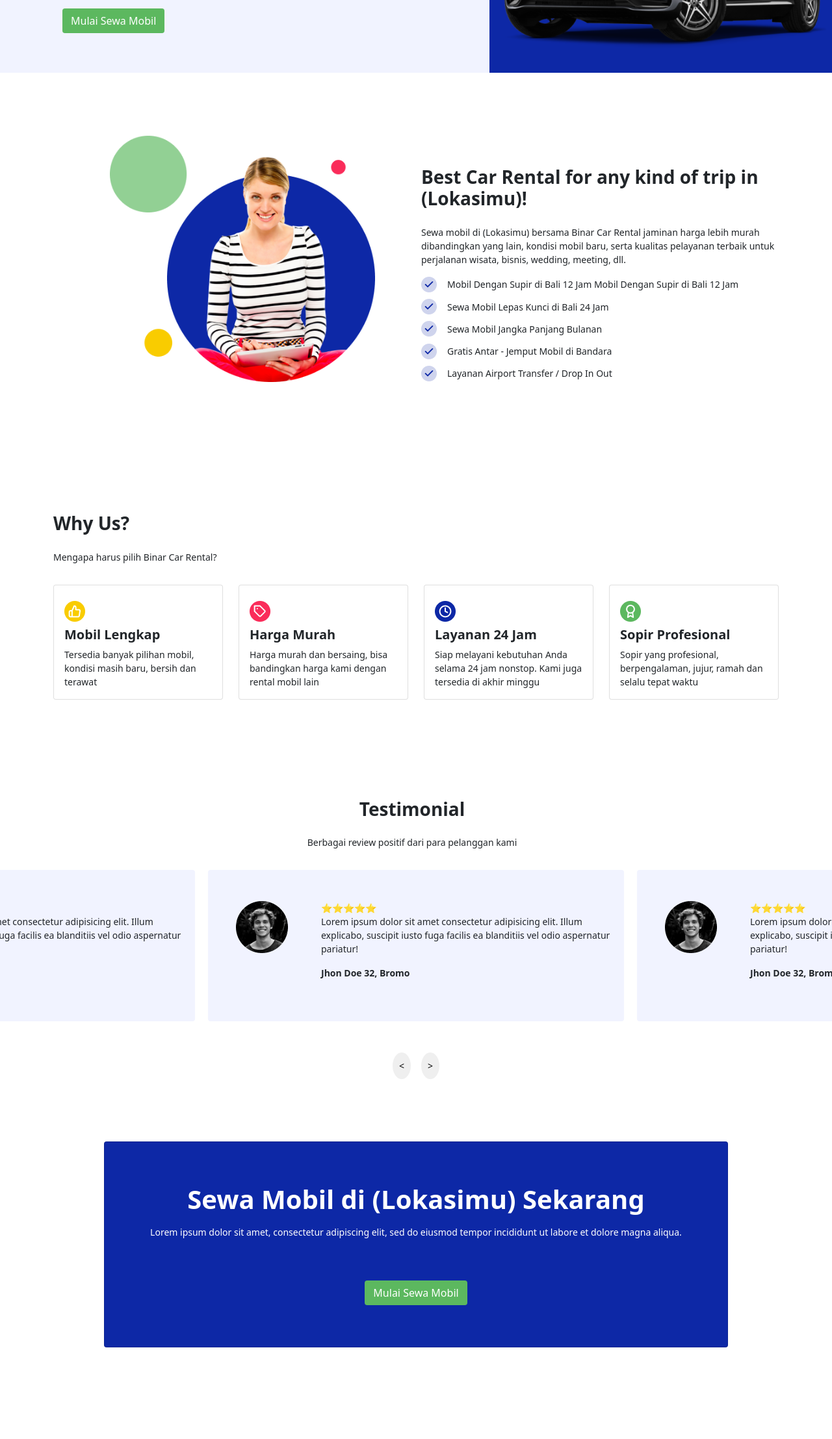
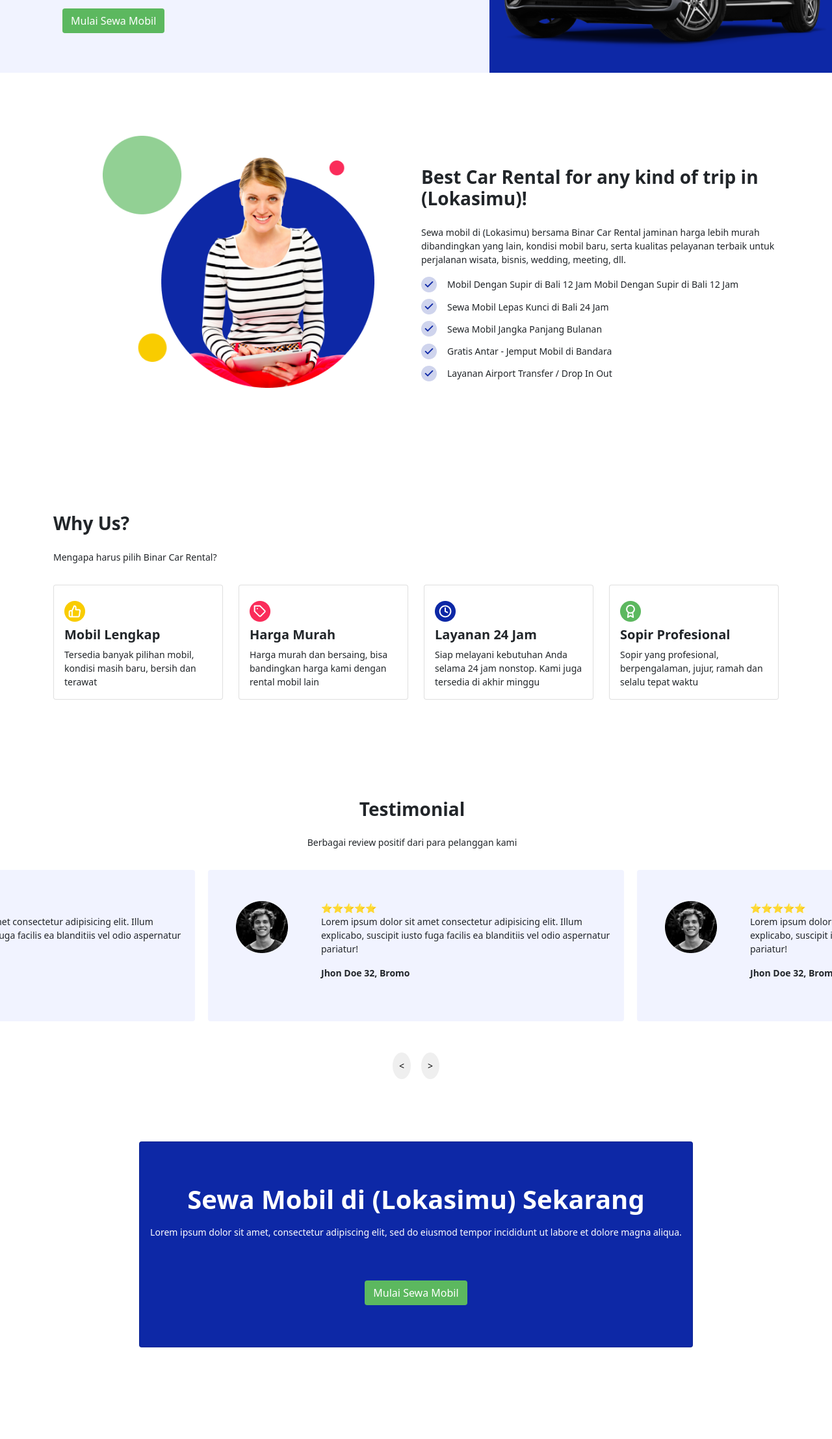
Before and after one commit to SodikulPadli/binar_challenge-2, a plain HTML site: page index.html in a window 1280 px wide. Shown: the part 301-2516 px from the top of the page at 65% size. Drawn offline with nearby package versions, Linux system fonts and the light colour scheme.

Commit message:
update banner-2

```diff
--- a/index.html
+++ b/index.html
@@ -53,7 +53,7 @@
 
 <!-- Awal Our Services -->
 <section id="our-services">
-  <div class="container py-5 ">
+  <div class="container py-5 px-3 px-md-0">
     <div class="row py-5">
       <div class="col-lg-6 col-md align-items-center justify-content-center text-center ps-lg-5 ps-0">
         <img src="assets/img/img_service.png" alt="" width="80%">
@@ -79,7 +79,7 @@
 <section id="why-us">
   <div class="container  py-lg-5">
     <div class="row pt-lg-5">
-      <div class="col-lg-6">
+      <div class="col-lg-6 text-center text-md-start">
         <h3 class="fw-bold">Why Us?</h3>
         <p class="py-3">Mengapa harus pilih Binar Car Rental?</p>
       </div>
@@ -257,9 +257,9 @@
 
 <!-- Awal  Banner 2 -->
 <section id="banner2">
-  <div class="conatiner-fluid py-5">
+  <div class="conatiner-fluid py-5 px-3 px-md-5 ">
     <div class=" d-flex justify-content-center align-items-center">
-    <div class="card w-75 card-banner text-center text-white px-5 py-5">
+    <div class="card  card-banner text-center text-white py-5">
       <div class="card-body">
         <h1 class="card-title fw-bold">Sewa Mobil di (Lokasimu) Sekarang</h1>
         <p class="card-text pt-2 pb-5">Lorem ipsum dolor sit amet, consectetur adipiscing elit,
@@ -275,7 +275,7 @@
 <!-- Awal FAQ -->
 <section id="faq">
   <div class="container py-lg-5">
-    <div class="row px-5 py-5">
+    <div class="row px-3 px-md-5 py-5">
       <div class="col-lg-6 col-md">
         <h3 class="fw-bold">Frequently Asked Question</h3>
         <p>Lorem ipsum dolor sit amet, consectetur adipiscing elit</p>
```
